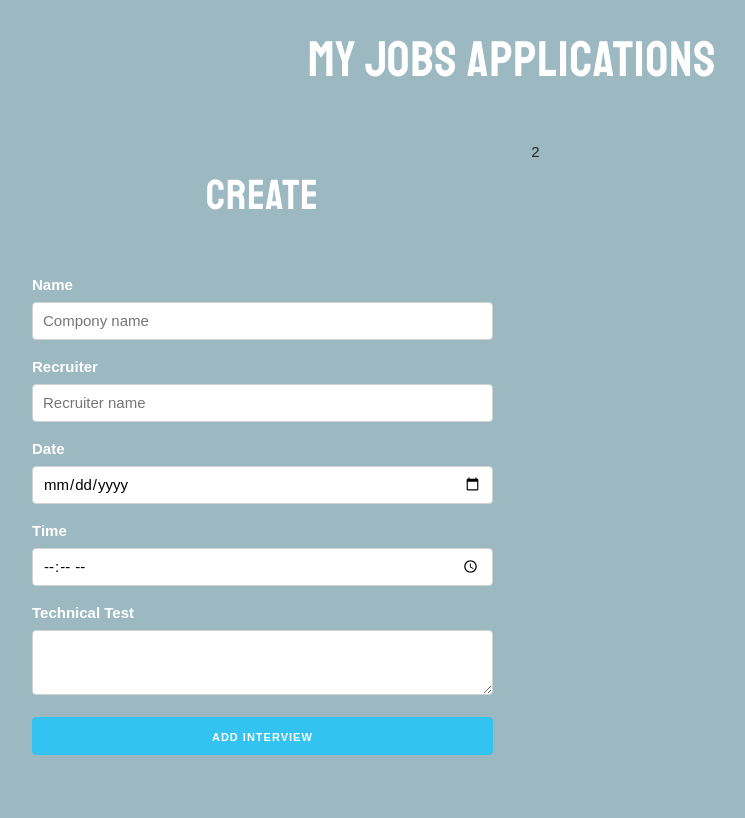
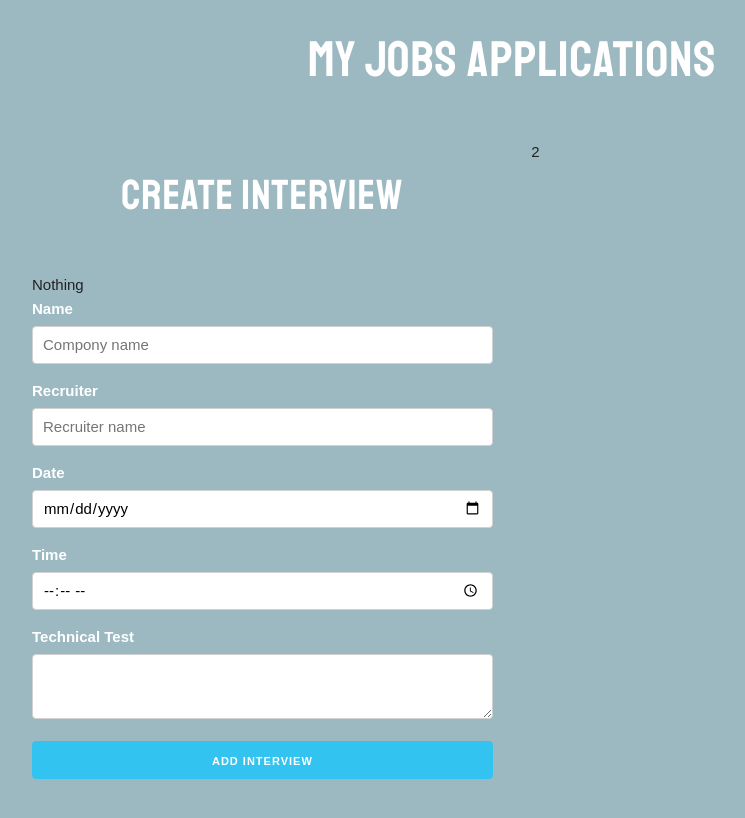
Before and after one commit to IronHack-MERN/my-interviews-app, a React (Create React App) app: page / in a window 1280 px wide. Shown: the top 818 px of the page, without its empty margins (128-873 px from the left). Built offline with nearby package versions, Linux system fonts and the light colour scheme.

Commit message:
ADD form validation

```diff
--- a/src/components/Form.js
+++ b/src/components/Form.js
@@ -10,8 +10,9 @@ const Form = () => {
     technicalTest: "",
   });
 
+  const [error, updateError] = useState(false);
+
   const updateState = (e) => {
-    console.log(`Writing in ${e.target.name}`);
     updateInterview({
       ...interview,
       [e.target.name]: e.target.value,
@@ -26,14 +27,32 @@ const Form = () => {
     e.preventDefault();
 
     // Validate
+    if (
+      company.trim() === "" ||
+      recruiter.trim() === "" ||
+      date.trim() === "" ||
+      time.trim() === "" ||
+      technicalTest.trim() === ""
+    ) {
+      updateError(true);
+      return;
+    }
+
     // Assign id
     // Create interview
-  }
+  };
 
   return (
     <Fragment>
-      <h2>Create </h2>
+      <h2>Create Interview</h2>
 
+      {
+        error ? (
+        <p className="alerta-error">All fields are required</p>
+        ) : (
+        "Nothing"
+        )
+      }
       <form>
         <label>Name</label>
         <input
@@ -84,7 +103,7 @@ const Form = () => {
           type="submit"
           className="u-full-width button-primary"
           onClick={submitInterview}
-          >
+        >
           ADD interview
         </button>
       </form>
```
